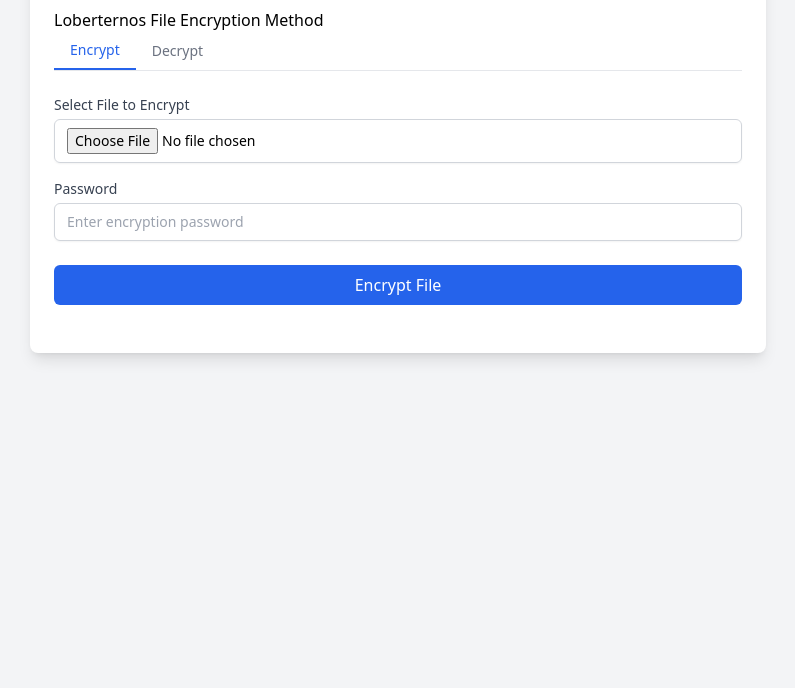
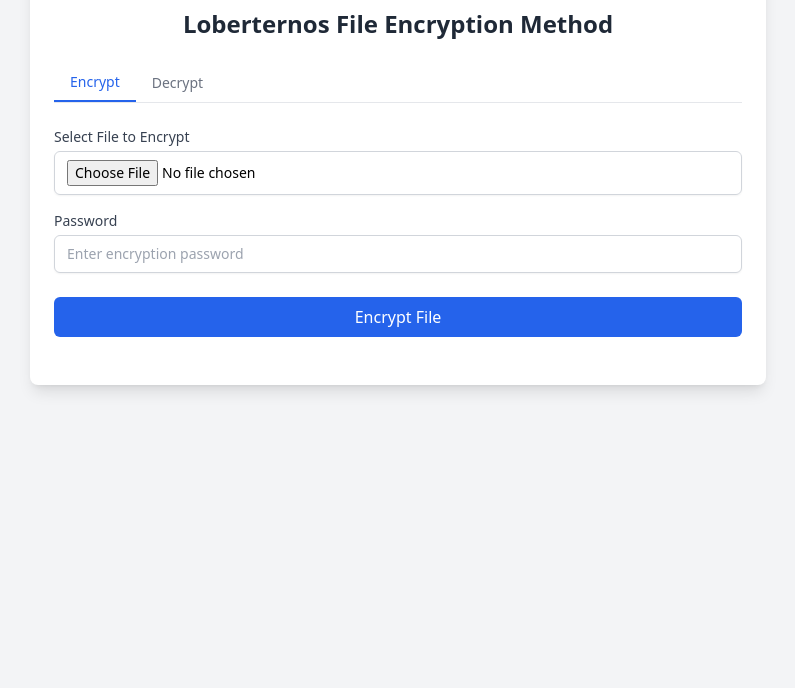
Before and after one commit to Alistair-123/fileencryption, a plain HTML site: page index.html in a window 1280 px wide. Shown: the part 112-800 px from the top of the page, without its empty margins (242-1037 px from the left). Drawn offline with nearby package versions, Linux system fonts and the light colour scheme.

Commit message:
Your message describing the update

```diff
--- a/Main.html
+++ b/index.html
@@ -12,7 +12,7 @@
         <div class="bg-white rounded-lg shadow-lg overflow-hidden">
             <div class="p-6">
                 <h1 class="text-2xl font-bold text-center text-gray-800 mb-6">File Encryption and Decryption Tool</h1>
-                <h1>Loberternos File Encryption Method</h1>
+                <h1 class="text-2xl font-bold text-center text-gray-800 mb-6">Loberternos File Encryption Method</h1>
                 <!-- Tabs -->
                 <div class="flex border-b border-gray-200 mb-6">
                     <button id="encryptTab" class="px-4 py-2 font-medium text-sm text-blue-600 border-b-2 border-blue-600">Encrypt</button>
```
